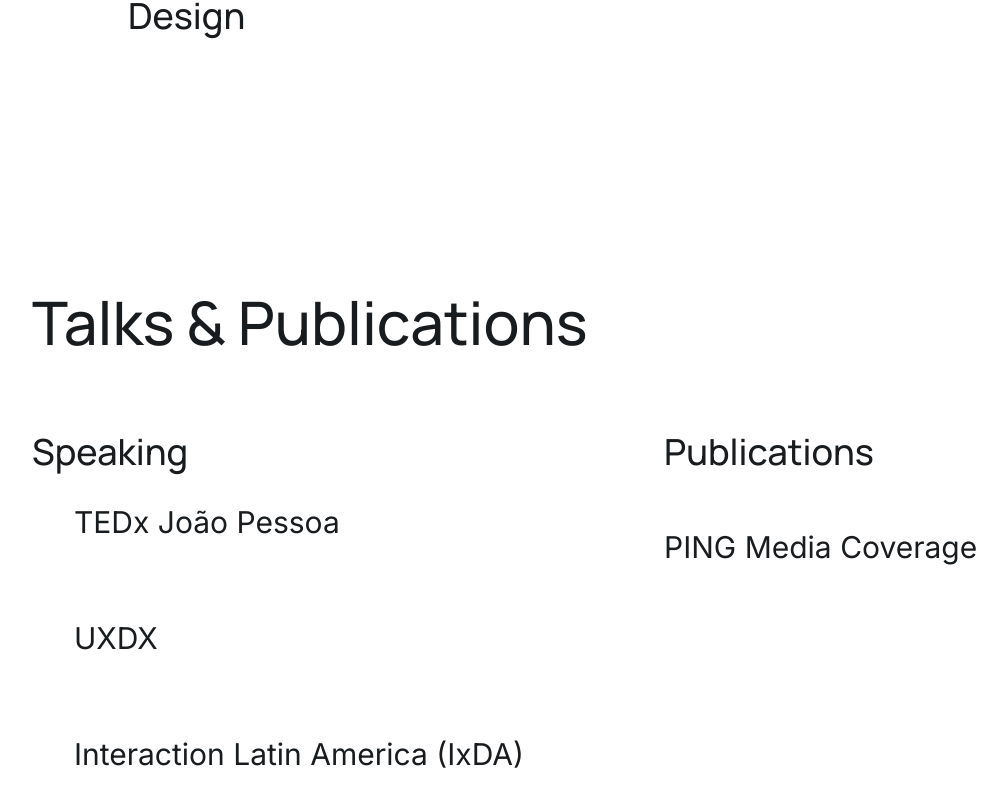
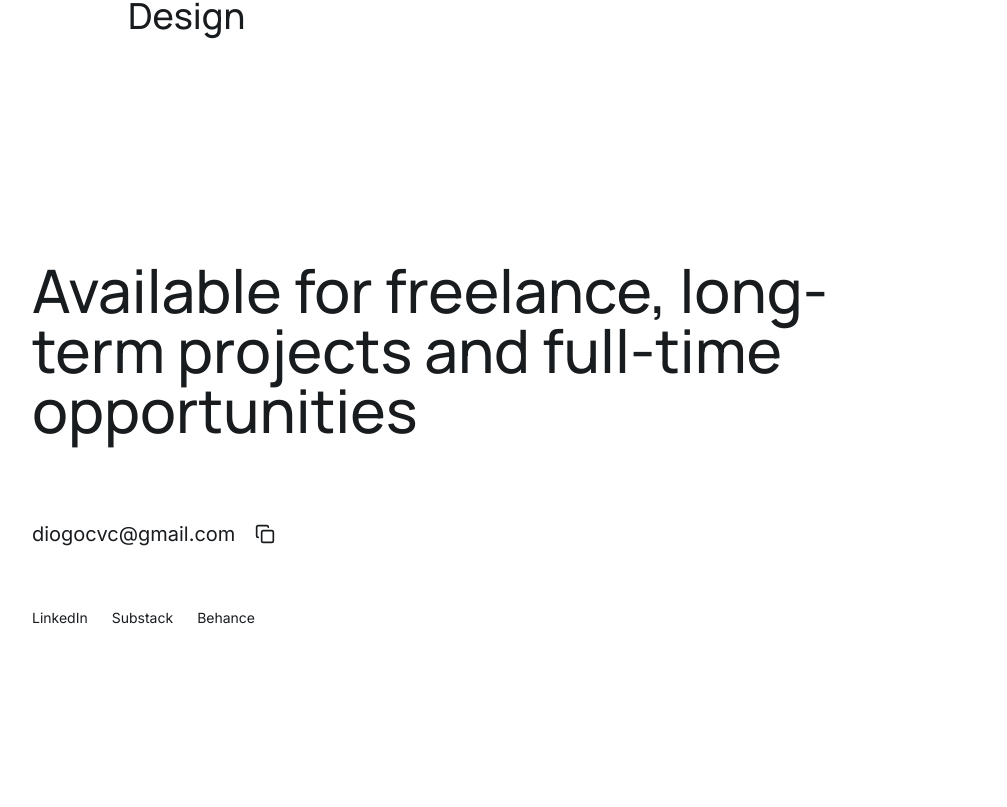
Before and after one commit to diogocvc/diogocvc.com, a React (Vite) app: page / in a window 1280 px wide. Shown: the part 11129-11936 px from the top of the page, without its empty margins (0-1007 px from the left). Built offline with nearby package versions, Linux system fonts and the light colour scheme.

Commit message:
Remove Talks & Publications section from homepage

```diff
--- a/src/app/pages/Home.tsx
+++ b/src/app/pages/Home.tsx
@@ -24,12 +24,6 @@
     title: 'Service & Business Design',
     description: 'Designing products beyond software through services, operations and business models.',
   },
-];
-
-const talks = [
-  { name: 'TEDx João Pessoa' },
-  { name: 'UXDX' },
-  { name: 'Interaction Latin America (IxDA)' },
 ];
 
 export function Home() {
@@ -120,49 +114,6 @@
         </div>
       </section>
 
-      {/* Talks & Publications Section */}
-      <section id="talks" className="py-32 px-8 bg-primary text-primary-foreground">
-        <div className="max-w-[1400px] mx-auto">
-          <motion.h2
-            initial={{ opacity: 0, y: 20 }}
-            whileInView={{ opacity: 1, y: 0 }}
-            viewport={{ once: true }}
-            className="text-5xl md:text-6xl mb-20"
-          >
-            Talks &amp; Publications
-          </motion.h2>
-          <div className="grid gap-16 md:grid-cols-2 md:gap-12">
-            <div className="space-y-8">
-              <h3 className="text-3xl md:text-4xl font-medium">Speaking</h3>
-              <div className="space-y-6">
-                {talks.map((talk, i) => (
-                  <div key={talk.name} className="flex items-start gap-4">
-                    <span className="text-xl font-medium text-white/40 tabular-nums mt-1">
-                      {String(i + 1).padStart(2, '0')}
-                    </span>
-                    <div>
-                      <p className="text-2xl md:text-3xl">{talk.name}</p>
-                      <p className="text-white/60 mt-2">
-                        Speaker and contributor across design, product and innovation communities.
-                      </p>
-                    </div>
-                  </div>
-                ))}
-              </div>
-            </div>
-            <div className="space-y-8">
-              <h3 className="text-3xl md:text-4xl font-medium">Publications</h3>
-              <div className="border-t border-white/10 pt-6">
-                <p className="text-2xl md:text-3xl">PING Media Coverage</p>
-                <p className="text-white/60 mt-3 text-lg md:text-xl leading-relaxed">
-                  Media coverage and design community contributions related to PING — an assistive
-                  technology helping blind people administer medication independently.
-                </p>
-              </div>
-            </div>
-          </div>
-        </div>
-      </section>
     </div>
   );
 }
```
